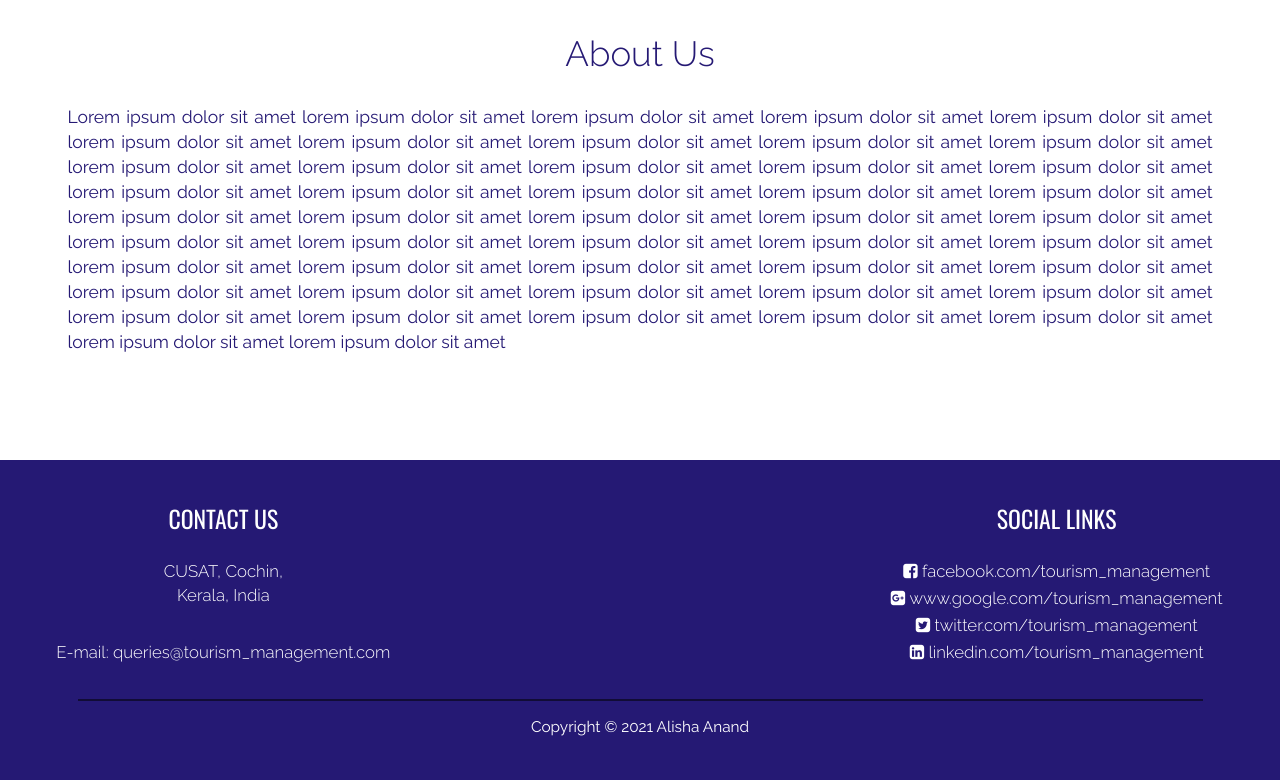
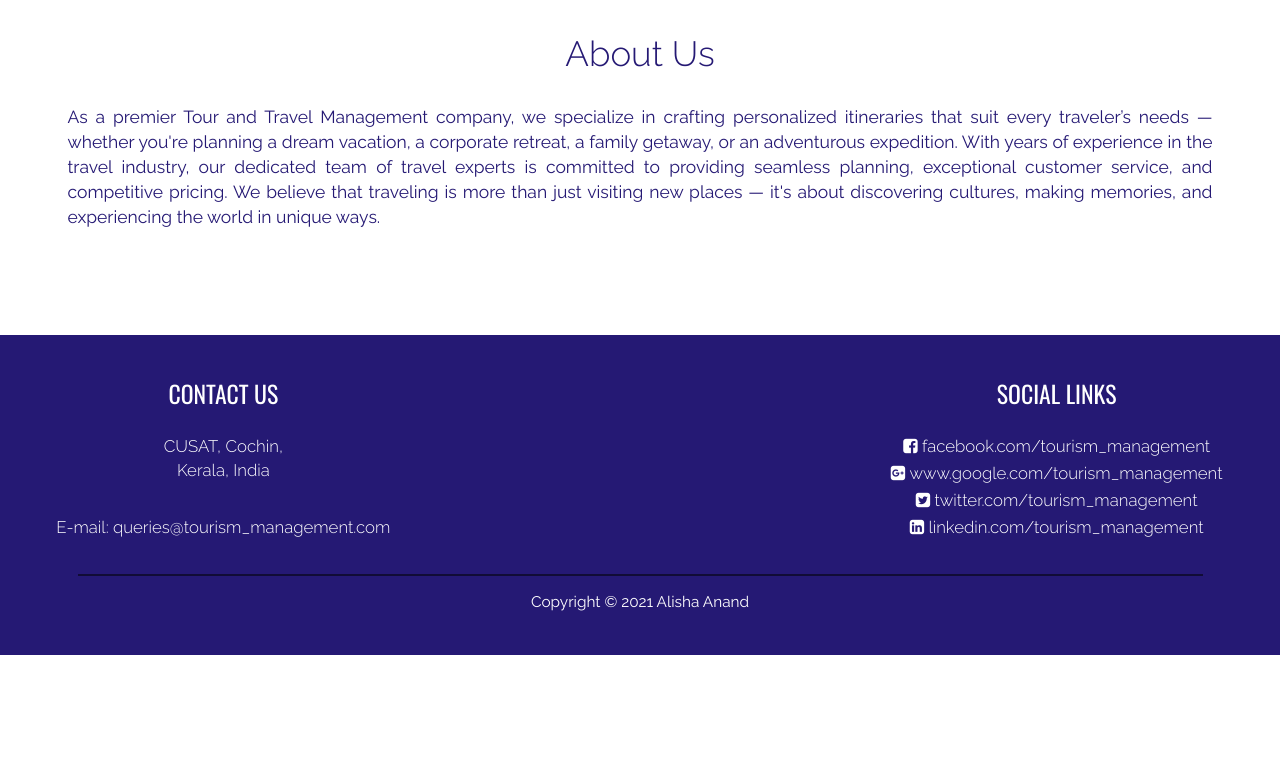
Before and after one commit to Manasa4243/php_project, a PHP site: page /aboutUs.php in a window 1280 px wide. Shown: the part 112-892 px from the top of the page. After the commit the page ends 767 px from the top, so only its background shows below. Run offline with PHP 8.4, Linux system fonts and the light colour scheme.

Commit message:
Update aboutUs.php

```diff
--- a/aboutUs.php
+++ b/aboutUs.php
@@ -53,8 +53,9 @@
 
 			<div class="para">
 				<!--dummy description---->
-				Lorem ipsum dolor sit amet lorem ipsum dolor sit amet lorem ipsum dolor sit amet lorem ipsum dolor sit amet lorem ipsum dolor sit amet lorem ipsum dolor sit amet lorem ipsum dolor sit amet lorem ipsum dolor sit amet lorem ipsum dolor sit amet lorem ipsum dolor sit amet lorem ipsum dolor sit amet lorem ipsum dolor sit amet lorem ipsum dolor sit amet lorem ipsum dolor sit amet lorem ipsum dolor sit amet lorem ipsum dolor sit amet lorem ipsum dolor sit amet lorem ipsum dolor sit amet lorem ipsum dolor sit amet lorem ipsum dolor sit amet lorem ipsum dolor sit amet lorem ipsum dolor sit amet lorem ipsum dolor sit amet lorem ipsum dolor sit amet lorem ipsum dolor sit amet lorem ipsum dolor sit amet lorem ipsum dolor sit amet lorem ipsum dolor sit amet lorem ipsum dolor sit amet lorem ipsum dolor sit amet lorem ipsum dolor sit amet lorem ipsum dolor sit amet lorem ipsum dolor sit amet lorem ipsum dolor sit amet lorem ipsum dolor sit amet lorem ipsum dolor sit amet lorem ipsum dolor sit amet lorem ipsum dolor sit amet lorem ipsum dolor sit amet lorem ipsum dolor sit amet lorem ipsum dolor sit amet lorem ipsum dolor sit amet lorem ipsum dolor sit amet lorem ipsum dolor sit amet lorem ipsum dolor sit amet lorem ipsum dolor sit amet lorem ipsum dolor sit amet
+				As a premier Tour and Travel Management company, we specialize in crafting personalized itineraries that suit every traveler’s needs — whether you're planning a dream vacation, a corporate retreat, a family getaway, or an adventurous expedition.
 
+With years of experience in the travel industry, our dedicated team of travel experts is committed to providing seamless planning, exceptional customer service, and competitive pricing. We believe that traveling is more than just visiting new places — it's about discovering cultures, making memories, and experiencing the world in unique ways.
 			</div>
 
 		</div> <!-- paymentWrapper -->
```
